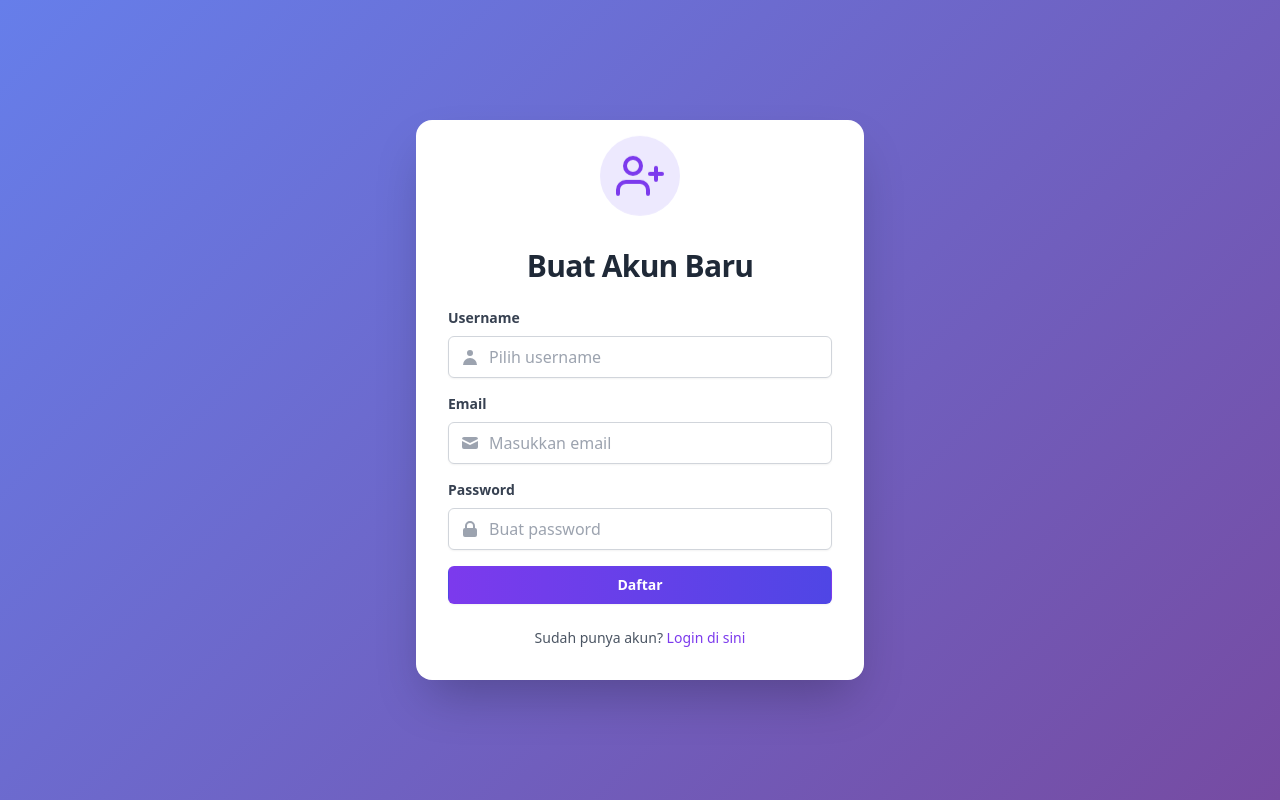
After one commit to AchmadLutfi196/SPK-Weight-Product_SI, a PHP site: page /register.php in a window 1280 px wide. The commit adds this page. Run offline with PHP 8.4, Linux system fonts and the light colour scheme.

Commit message:
Pembaruan session dan login register

```diff
--- /dev/null
+++ b/register.php
@@ -0,0 +1,169 @@
+<?php
+require_once 'koneksi.php'; // Include file koneksi database
+
+if ($_SERVER['REQUEST_METHOD'] == 'POST') {
+    // Ambil data dari form
+    $username = trim($_POST['username']);
+    $email = trim($_POST['email']);
+    $password = trim($_POST['password']);
+
+    // Validasi input
+    if (empty($username) || empty($email) || empty($password)) {
+        $error = "Semua field wajib diisi!";
+    } else {
+        // Periksa apakah username atau email sudah ada
+        $stmt = $koneksi->prepare("SELECT * FROM users WHERE username = ? OR email = ?");
+        $stmt->bind_param("ss", $username, $email);
+        $stmt->execute();
+        $result = $stmt->get_result();
+
+        if ($result->num_rows > 0) {
+            $error = "Username atau email sudah digunakan!";
+        } else {
+            // Hash password menggunakan SHA1
+            $hashed_password = sha1($password);
+
+            // Simpan data ke database
+            $stmt = $koneksi->prepare("INSERT INTO users (username, email, password) VALUES (?, ?, ?)");
+            $stmt->bind_param("sss", $username, $email, $hashed_password);
+
+            if ($stmt->execute()) {
+                // Redirect ke halaman login dengan pesan sukses
+                header('Location: login.php?success=1');
+                exit();
+            } else {
+                $error = "Terjadi kesalahan pada server.";
+            }
+        }
+    }
+}
+?>
+
+<!DOCTYPE html>
+<html lang="id">
+<head>
+    <meta charset="UTF-8">
+    <meta name="viewport" content="width=device-width, initial-scale=1.0">
+    <title>Register - Sistem Informasi</title>
+    <link href="https://cdn.jsdelivr.net/npm/tailwindcss@2.2.19/dist/tailwind.min.css" rel="stylesheet">
+    <script src="https://cdn.jsdelivr.net/npm/feather-icons/dist/feather.min.js"></script>
+    <style>
+        .gradient-bg {
+            background: linear-gradient(135deg, #667eea 0%, #764ba2 100%);
+        }
+        @keyframes float {
+            0% { transform: translateY(0px); }
+            50% { transform: translateY(-10px); }
+            100% { transform: translateY(0px); }
+        }
+        .animate-float {
+            animation: float 4s ease-in-out infinite;
+        }
+    </style>
+</head>
+<body class="gradient-bg flex items-center justify-center min-h-screen p-4 overflow-hidden">
+    <div class="absolute top-0 left-0 w-full h-full opacity-10 bg-pattern"></div>
+
+    <div class="relative w-full max-w-md">
+        <div class="bg-white shadow-2xl rounded-2xl transform transition duration-500 hover:scale-105 hover:shadow-3xl px-8 pt-6 pb-8 space-y-6">
+            <div class="flex justify-center mb-6">
+                <div class="bg-purple-100 p-4 rounded-full animate-float">
+                    <svg xmlns="http://www.w3.org/2000/svg" width="48" height="48" viewBox="0 0 24 24" fill="none" stroke="currentColor" stroke-width="2" stroke-linecap="round" stroke-linejoin="round" class="feather feather-user-plus text-purple-600">
+                        <path d="M16 21v-2a4 4 0 0 0-4-4H5a4 4 0 0 0-4 4v2"></path>
+                        <circle cx="8.5" cy="7" r="4"></circle>
+                        <line x1="20" y1="8" x2="20" y2="14"></line>
+                        <line x1="23" y1="11" x2="17" y2="11"></line>
+                    </svg>
+                </div>
+            </div>
+
+            <h2 class="text-3xl font-extrabold text-center text-gray-800 mb-4 tracking-tight">
+                Buat Akun Baru
+            </h2>
+
+            <?php if (!empty($error)): ?>
+                <div class="bg-red-50 border border-red-300 text-red-600 px-4 py-3 rounded relative animate-bounce" role="alert">
+                    <span class="block sm:inline"><?= htmlspecialchars($error) ?></span>
+                </div>
+            <?php endif; ?>
+
+            <form method="POST" class="space-y-4">
+                <div>
+                    <label for="username" class="block text-gray-700 text-sm font-bold mb-2">Username</label>
+                    <div class="relative">
+                        <div class="absolute inset-y-0 left-0 pl-3 flex items-center pointer-events-none">
+                            <svg class="h-5 w-5 text-gray-400" fill="currentColor" viewBox="0 0 20 20">
+                                <path fill-rule="evenodd" d="M10 9a3 3 0 100-6 3 3 0 000 6zm-7 9a7 7 0 1114 0H3z" clip-rule="evenodd" />
+                            </svg>
+                        </div>
+                        <input
+                            type="text"
+                            name="username"
+                            id="username"
+                            required
+                            placeholder="Pilih username"
+                            class="pl-10 block w-full px-4 py-2 border border-gray-300 rounded-md shadow-sm focus:ring-2 focus:ring-purple-500 focus:border-purple-500 transition duration-200"
+                        >
+                    </div>
+                </div>
+
+                <div>
+                    <label for="email" class="block text-gray-700 text-sm font-bold mb-2">Email</label>
+                    <div class="relative">
+                        <div class="absolute inset-y-0 left-0 pl-3 flex items-center pointer-events-none">
+                            <svg class="h-5 w-5 text-gray-400" fill="currentColor" viewBox="0 0 20 20">
+                                <path d="M2.003 5.884L10 9.882l7.997-3.998A2 2 0 0016 4H4a2 2 0 00-1.997 1.884z"></path>
+                                <path d="M18 8.118l-8 4-8-4V14a2 2 0 002 2h12a2 2 0 002-2V8.118z"></path>
+                            </svg>
+                        </div>
+                        <input
+                            type="email"
+                            name="email"
+                            id="email"
+                            required
+                            placeholder="Masukkan email"
+                            class="pl-10 block w-full px-4 py-2 border border-gray-300 rounded-md shadow-sm focus:ring-2 focus:ring-purple-500 focus:border-purple-500 transition duration-200"
+                        >
+                    </div>
+                </div>
+
+                <div>
+                    <label for="password" class="block text-gray-700 text-sm font-bold mb-2">Password</label>
+                    <div class="relative">
+                        <div class="absolute inset-y-0 left-0 pl-3 flex items-center pointer-events-none">
+                            <svg class="h-5 w-5 text-gray-400" fill="currentColor" viewBox="0 0 20 20">
+                                <path fill-rule="evenodd" d="M5 9V7a5 5 0 0110 0v2a2 2 0 012 2v5a2 2 0 01-2 2H5a2 2 0 01-2-2v-5a2 2 0 012-2zm8-2v2H7V7a3 3 0 016 0z" clip-rule="evenodd" />
+                            </svg>
+                        </div>
+                        <input
+                            type="password"
+                            name="password"
+                            id="password"
+                            required
+                            placeholder="Buat password"
+                            class="pl-10 block w-full px-4 py-2 border border-gray-300 rounded-md shadow-sm focus:ring-2 focus:ring-purple-500 focus:border-purple-500 transition duration-200"
+                        >
+                    </div>
+                </div>
+
+                <div>
+                    <button
+                        type="submit"
+                        class="w-full flex justify-center py-2 px-4 border border-transparent rounded-md shadow-sm text-sm font-bold text-white bg-gradient-to-r from-purple-600 to-indigo-600 hover:from-purple-700 hover:to-indigo-700 focus:outline-none focus:ring-2 focus:ring-offset-2 focus:ring-purple-500 transition duration-300 transform hover:scale-105"
+                    >
+                        Daftar
+                    </button>
+                </div>
+            </form>
+
+            <div class="text-center text-sm text-gray-600 mt-4">
+                Sudah punya akun? <a href="login.php" class="text-purple-600 hover:text-purple-800 transition duration-200">Login di sini</a>
+            </div>
+        </div>
+    </div>
+
+    <script>
+        feather.replace();
+    </script>
+</body>
+</html>
```
Also changed, not shown: alternatif.php (+23 -5 lines), bobot.php (+15 -3 lines), hitung.php (+7 -0 lines), index.php (+8 -0 lines), login.php (added, +131 -0 lines), logout.php (added, +7 -0 lines), template/nav-side.php (+15 -3 lines).
